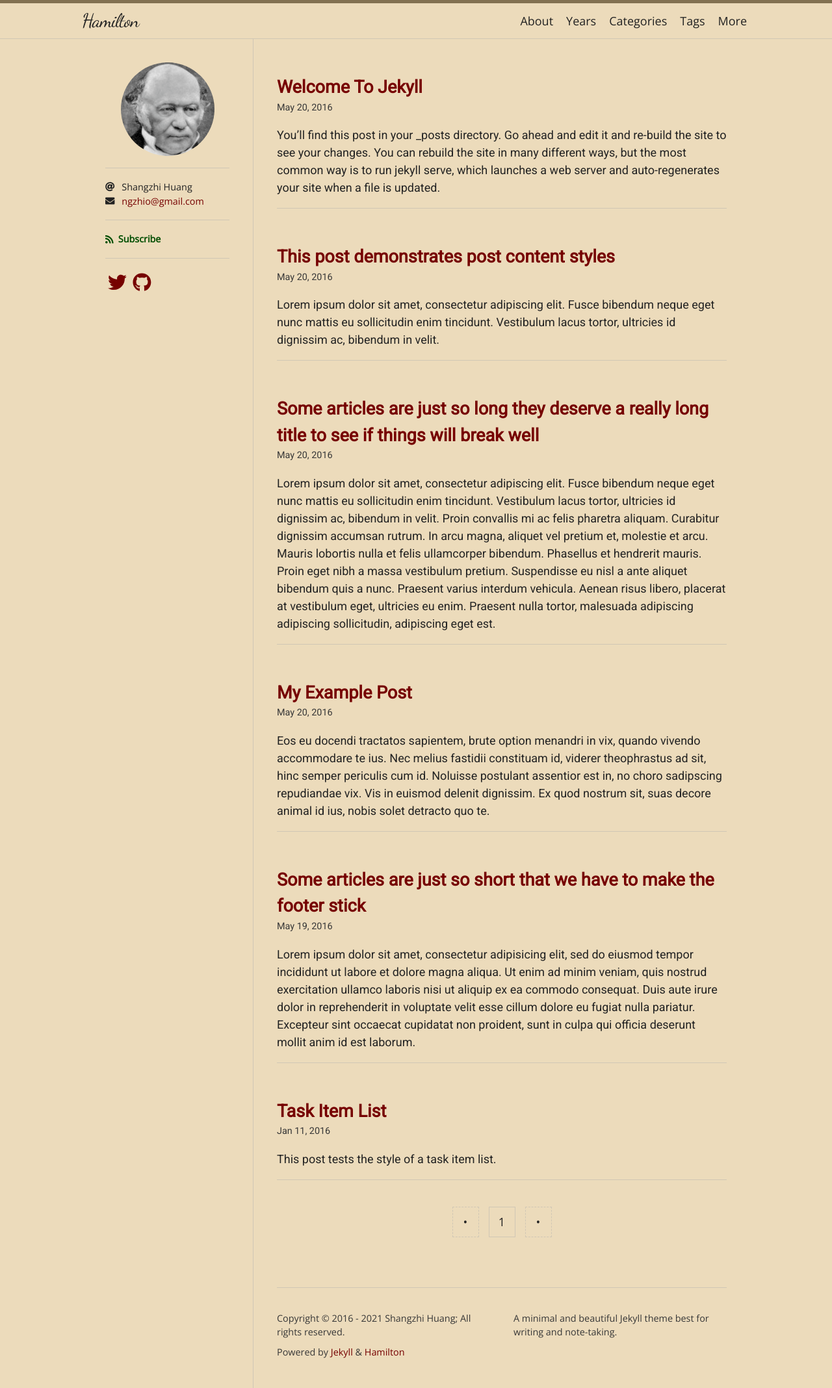
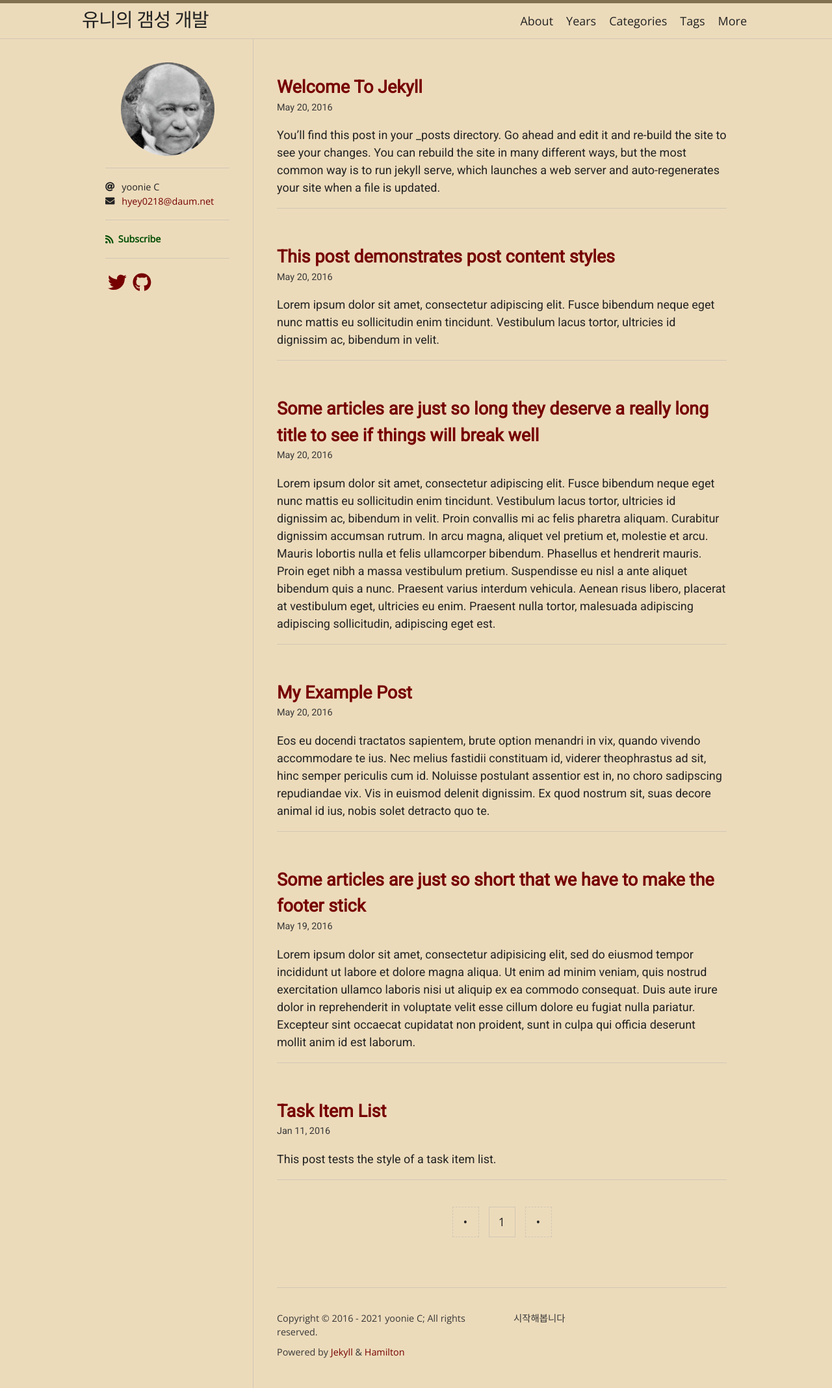
Before and after one commit to zivong/jekyll-theme-hamilton, a Jekyll site: the page built from index.html, in a window 1280 px wide. Shown: the whole page at 65% size. Built offline with Jekyll 4.4.1, drawn with Linux system fonts in a browser that asks for light colours; nearby versions of some CDN libraries; some web fonts are replaced; the list of posts is cut into pages by our own code.

Commit message:
Update _config.yml

```diff
--- a/_config.yml
+++ b/_config.yml
@@ -1,8 +1,8 @@
-title: Hamilton
-description: A minimal and beautiful Jekyll theme best for writing and note-taking.
-author: Shangzhi Huang
+title: 유니의 갬성 개발
+description: 시작해봅니다
+author: yoonie C
 avatar: /logo.png
-email: ngzhio@gmail.com
+email: hyey0218@daum.net
 
 plugins:
   - jekyll-seo-tag
@@ -26,13 +26,3 @@ exclude:
   - scripts/
   - README.md
   - jekyll-theme-hamilton.gemspec
-
-# Jekyll SEO Tag (Optional)
-# =========================
-mail: hyey0218@daum.net
-logo: logo.png
-social:
-  name: 유니의 갬성 개발
-  links:
-    - https://hyey0218.github.io
-lang:
```
